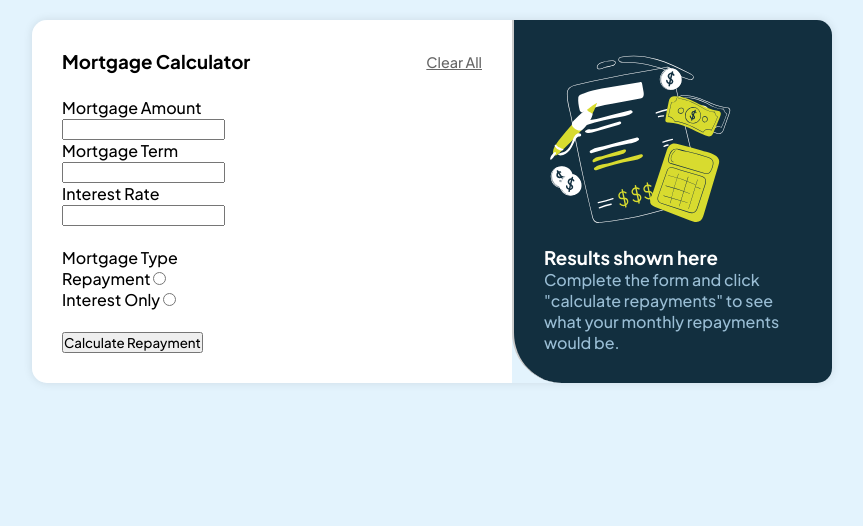
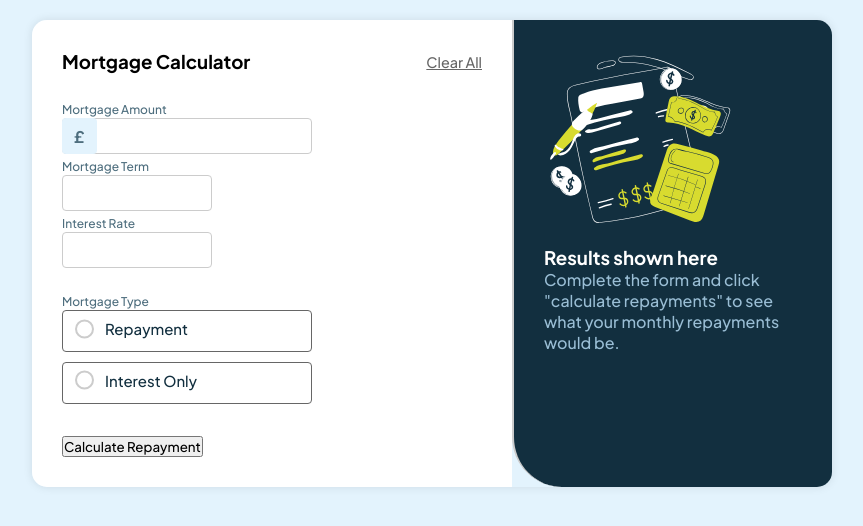
Before and after one commit to aishwaryagaikwad21/js_projects, a plain HTML site: page mortgage-repayment-calculator-main/index.html in a window 1280 px wide. Shown: the whole page, without its empty margins (208-1071 px from the left). Drawn offline with Linux system fonts and the light colour scheme.

Commit message:
form input styling

```diff
--- a/mortgage-repayment-calculator-main/index.html
+++ b/mortgage-repayment-calculator-main/index.html
@@ -20,7 +20,9 @@
     <form class="form">
 
       <label for="amount">Mortgage Amount</label><br>
-      <input type="input" id="amount" name="amount">
+      <div class="input_amount">
+        <input type="input" id="amount" name="amount">
+      </div>
 
       <div class="term_rate">
         <label for="term">Mortgage Term</label><br>
@@ -32,11 +34,15 @@
 
       <label for="mortgage_type">Mortgage Type</label><br>
 
-      <label for="repayment">Repayment</label>
-      <input type="radio" name="mortgage_type" value="repayment" id="repayment"><br>
+      <div class="repay">
+        <input type="radio" name="mortgage_type" value="repayment" id="repayment">
+        <label for="repayment" class="rep_in">Repayment</label>
+      </div>
 
-      <label for="interest">Interest Only</label>
-      <input type="radio" name="mortgage_type" value="interest" id="interest"> <br>
+      <div class="repay">
+        <input type="radio" name="mortgage_type" value="interest" id="interest">
+        <label for="interest" class="rep_in">Interest Only</label>
+      </div>
       <br>
       <button type="submit">Calculate Repayment</button>
     </form>
--- a/mortgage-repayment-calculator-main/js/main.js
+++ b/mortgage-repayment-calculator-main/js/main.js
@@ -6,7 +6,7 @@
             const formData = new FormData(form);
             const data = {};
 
-            formData.forEach((value, key) => data[key] = value);
+            formData.forEach((value, key) => {data[key] = value});
             console.log(typeof(data.term))
             if(typeof(data.amount) === 'string'){ //convert string to number
                 data.amount = Number(data.amount.replace(/,/g, ""))
@@ -22,6 +22,7 @@
         console.log(amountInput)
         const amount = amountInput < 1000 ? amountInput * 1000 : amountInput;
         const term = parseFloat(data.term)
+        console.log(typeof(term))
         const rate = parseFloat(data.rate)
         const mortgage_type = data.mortgage_type
 
--- a/mortgage-repayment-calculator-main/scss/style.scss
+++ b/mortgage-repayment-calculator-main/scss/style.scss
@@ -4,6 +4,39 @@ $background-color:hsl(202, 86%, 94%);
 $font-size:16px;
 $font-primary: 'Plus Jakarta Sans', sans-serif;
 $results:hsl(202, 55%, 16%);
+$lime: hsl(61, 70%, 52%);
+
+@mixin input_style{
+      font-size: 14px;
+      border: 1px solid #ccc;
+      border-radius: 4px;
+      outline: none;
+      color: $results;
+      font-weight: bold;
+}
+
+@mixin place_symbol{
+      position: absolute;
+      left: 0;
+      top: 0;
+      bottom: 0;
+      background: hsl(202, 86%, 94%);
+      color: hsl(200, 24%, 40%);
+      padding: 8px 12px;
+      display: flex;
+      align-items: center;
+      font-weight: bold;
+      border-radius: 4px;
+}
+
+
+
+@mixin labels{
+        font-weight: 500;
+        margin-bottom: 0.3rem;
+        color: hsl(200, 24%, 40%);
+        font-size: 15px;
+}
 
 *{
     box-sizing: border-box;
@@ -58,11 +91,110 @@ body{
 
     gap: 1rem;
     label{
-        font-weight: 500;
-        margin-bottom: 0.3rem;
+        @include labels;
+        font-size:12px;
+    }
+    input[type=number]::-webkit-inner-spin-button,
+    input[type=number]::-webkit-outer-spin-button {
+      -webkit-appearance: none;
+      margin: 0;
     }
 
+    /* For Firefox */
+    input[type=number] {
+      -moz-appearance: textfield;
+    }
+    .rep_in{
+        @include labels;
+        color: hsl(202, 55%, 16%);
+    }
+    .repay{
+      @include input_style;
+      width:250px;
+      border-color: #666;
+      padding: 8px 0px 8px 12px;
+    }
+
+    input[type=radio]{
+
+      &::after{
+      background-color: yellow;
+      }
+    }
 }
+
+.repay {
+  display: flex;
+  align-items: center;
+  margin-bottom: 10px;
+
+  input[type="radio"] {
+    display: none; // hide default radio
+  }
+
+  label {
+    position: relative;
+    padding-left: 30px; // space for custom radio
+    cursor: pointer;
+    user-select: none;
+
+    &::before {
+      content: '';
+      position: absolute;
+      left: 0;
+      top: 50%;
+      transform: translateY(-50%);
+      width: 15px;
+      height: 15px;
+      border: 2px solid #ccc;
+      border-radius: 50%;
+      background-color: #fff;
+      transition: all 0.2s;
+    }
+
+  }
+
+  input[type="radio"]:checked + label::before {
+    background-color: yellow; // selected color
+  }
+  input[type="radio"]:checked {
+    // Using sibling selector to style entire .repay
+    & + label {
+      // label is inside .repay, so we need parent styling
+      @at-root .repay:has(> input[type="radio"]:checked) {
+        background-color: #fff9c4; // light yellow background
+        border-color: $lime;
+      }
+    }
+  }
+}
+
+.input_amount{
+      position: relative;
+      width: 250px;
+      border-radius: 4px;
+
+      &::before {
+      content: "£";
+      @include place_symbol
+    }
+
+    input{
+      width: 100%;
+      padding: 8px 8px 8px 40px; /* leave space for £ */
+      @include input_style;
+    }
+  }
+
+  .term_rate{
+     input{
+      width: 150px;
+      position: relative;
+      padding: 8px 0px 8px 12px;
+      @include input_style()
+    }
+  }
+
 
 .results {
   flex: 1 1 40%;
```
Also changed, not shown: mortgage-repayment-calculator-main/css/style.css, 1 other file.
